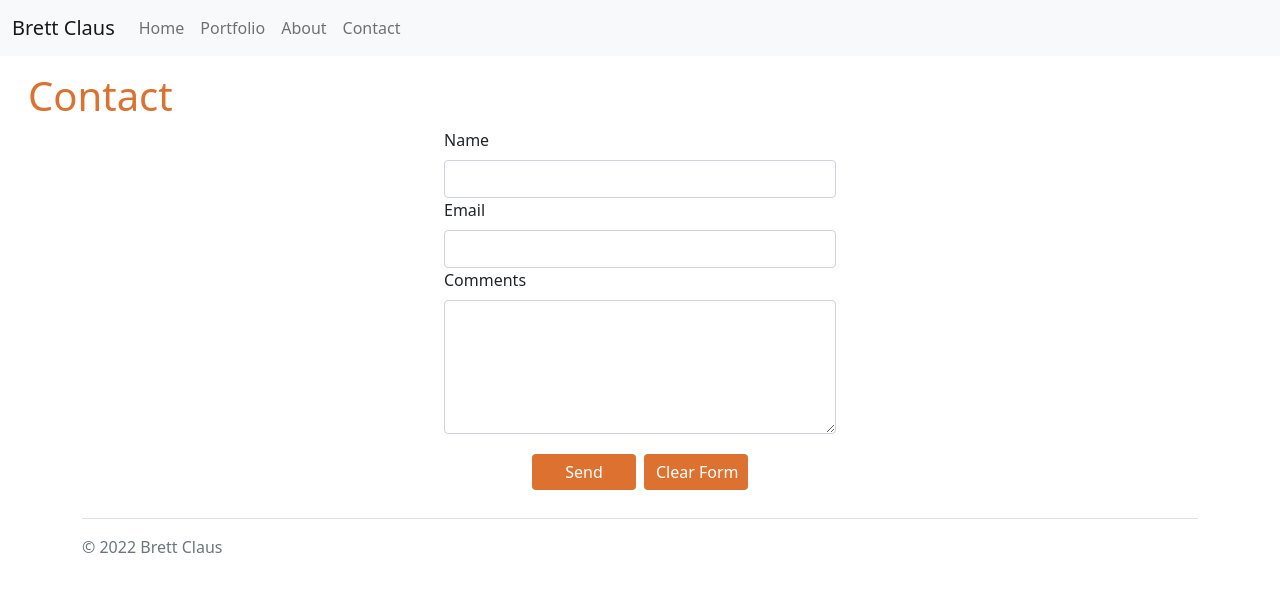
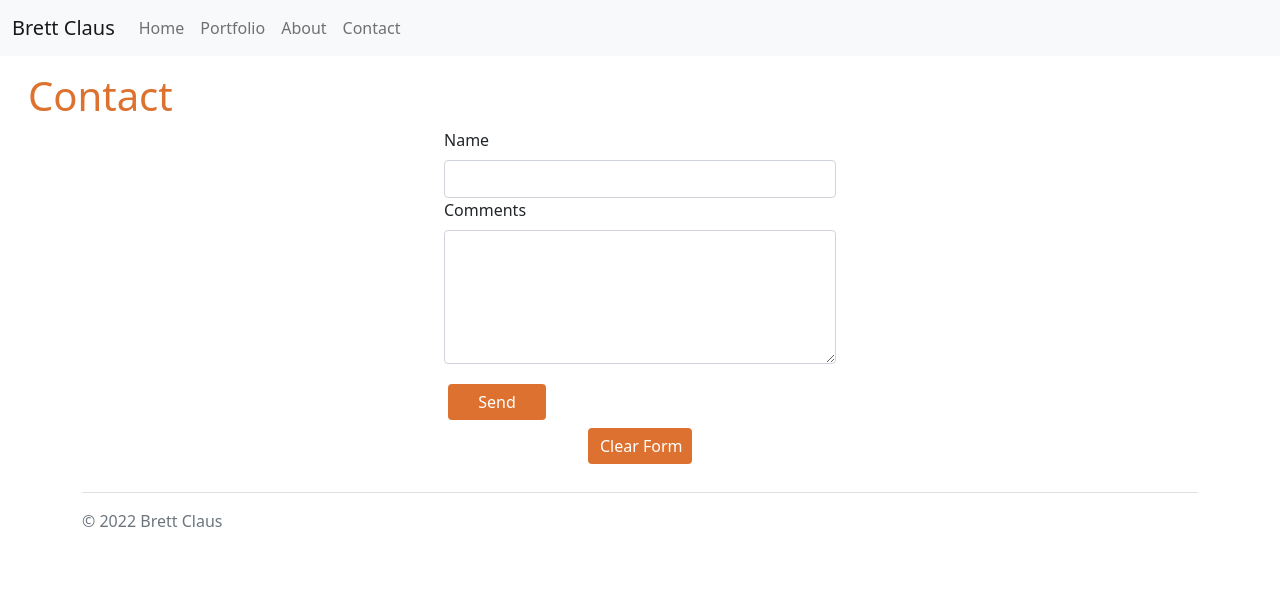
Before and after one commit to katiechurchwell/Brett-Wine-Cheese, a React (Create React App) app: page / in a window 1280 px wide. Both pictures are taken after a click on the item "Contact". Shown: the top 592 px of the page. Built offline with nearby package versions, Linux system fonts and the light colour scheme.

Commit message:
stopping point: contact form

```diff
--- a/src/components/Contact/index.js
+++ b/src/components/Contact/index.js
@@ -1,26 +1,19 @@
 import React, { useState } from 'react';
 
 function ContactForm() {
-    const [formState, setFormState] = useState({ message: '' });
-    const { message } = formState;
     const destination = "churchwell.catherine@gmail.com"
-    const link = `mailto:${destination}&subject=Hello%20Brett&body=${message}`
+    const link = `mailto:${destination}`
 
     return (
         <section>
             <div className="row d-flex justify-content-center m-3">
                 <h1>Contact</h1>
                 <div className="col-sm-4">
-                    <form action="mailto:info@w3docs.com" method="get" enctype="text/plain">
+                    <form>
                         <div>
                             <label className="form-label" for="name">Name</label>
                             <br />
                             <input type="text" className="form-control" name="name" id="name" />
-                        </div>
-                        <div>
-                            <label className="form-label" for="email">Email</label>
-                            <br />
-                            <input type="text" className="form-control" name="email" id="email" />
                         </div>
                         <div>
                             <label className="form-label">Comments</label>
@@ -29,7 +22,7 @@ function ContactForm() {
                         </div>
                         <div>
                             <div className="row justify-content-center mt-3">
-                                <input type="submit" className="btn btn-primary m-1 w-25" name="submit" value="Send" />
+                                <a href={link}><input type="submit" className="btn btn-primary m-1 w-25" name="submit" value="Send" /></a>
                                 <input type="reset" className="btn btn-primary m-1 w-25" name="reset" value="Clear Form" />
                             </div>
                         </div>
```
